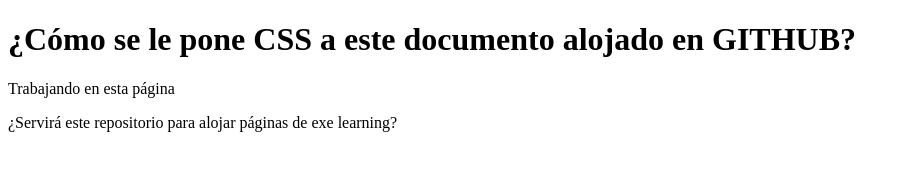
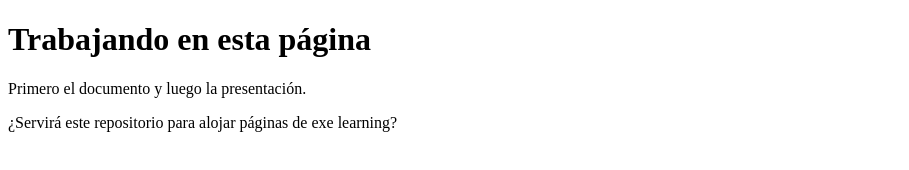
Before and after one commit to jmsanchezd/jmsanchezd.github.io, a plain HTML site: page index.html in a window 1280 px wide. Shown: the whole page, without its empty margins (0-909 px from the left). Drawn offline with Linux system fonts and the light colour scheme.

Commit message:
Update index.html

```diff
--- a/index.html
+++ b/index.html
@@ -7,9 +7,9 @@
     <title>Mi página</title>
 </head>
 <body>
-    <header><h1>¿Cómo se le pone CSS a este documento alojado en GITHUB?</h1></header>
+    <header><h1>Trabajando en esta página</h1></header>
     <section>
-        <p>Trabajando en esta página</p>
+        <p>Primero el documento y luego la presentación.</p>
         <p>¿Servirá este repositorio para alojar páginas de exe learning?</p>
     </section>
 
```
